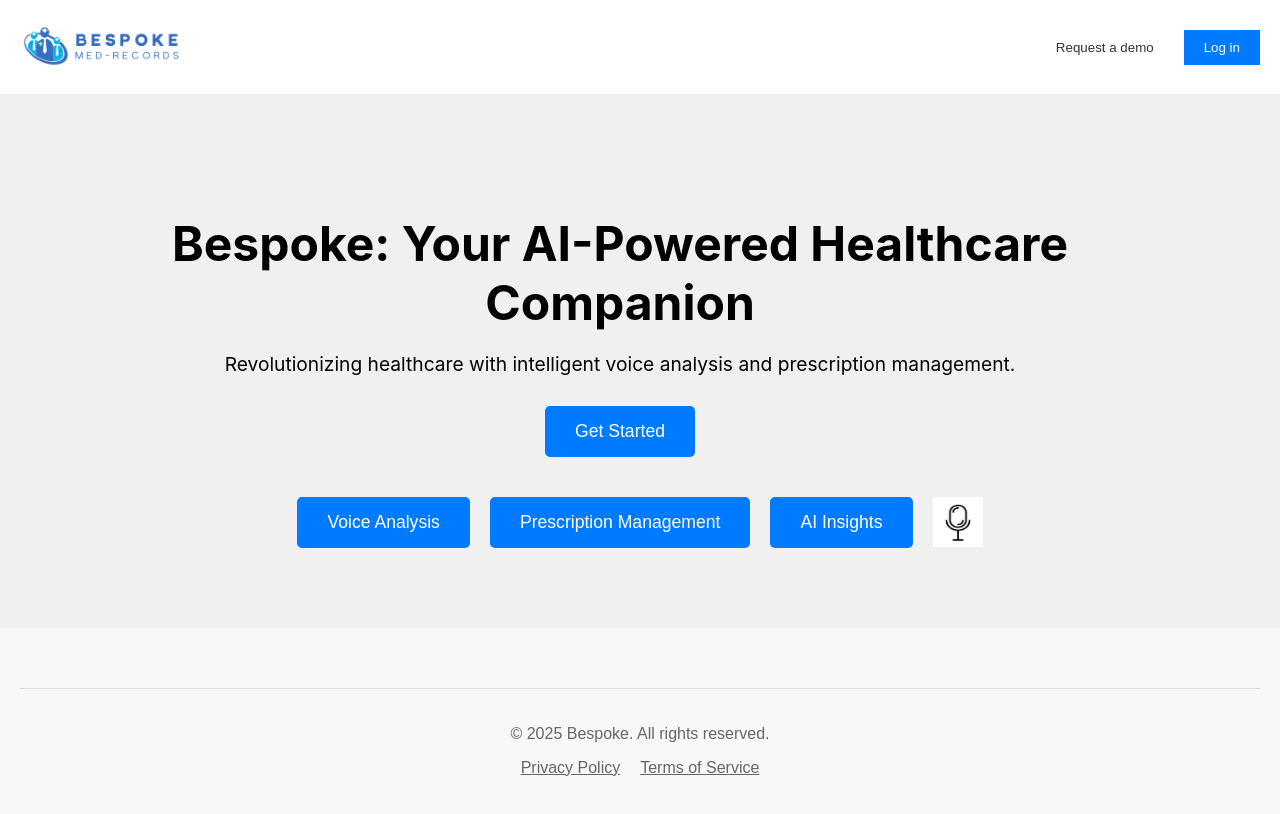
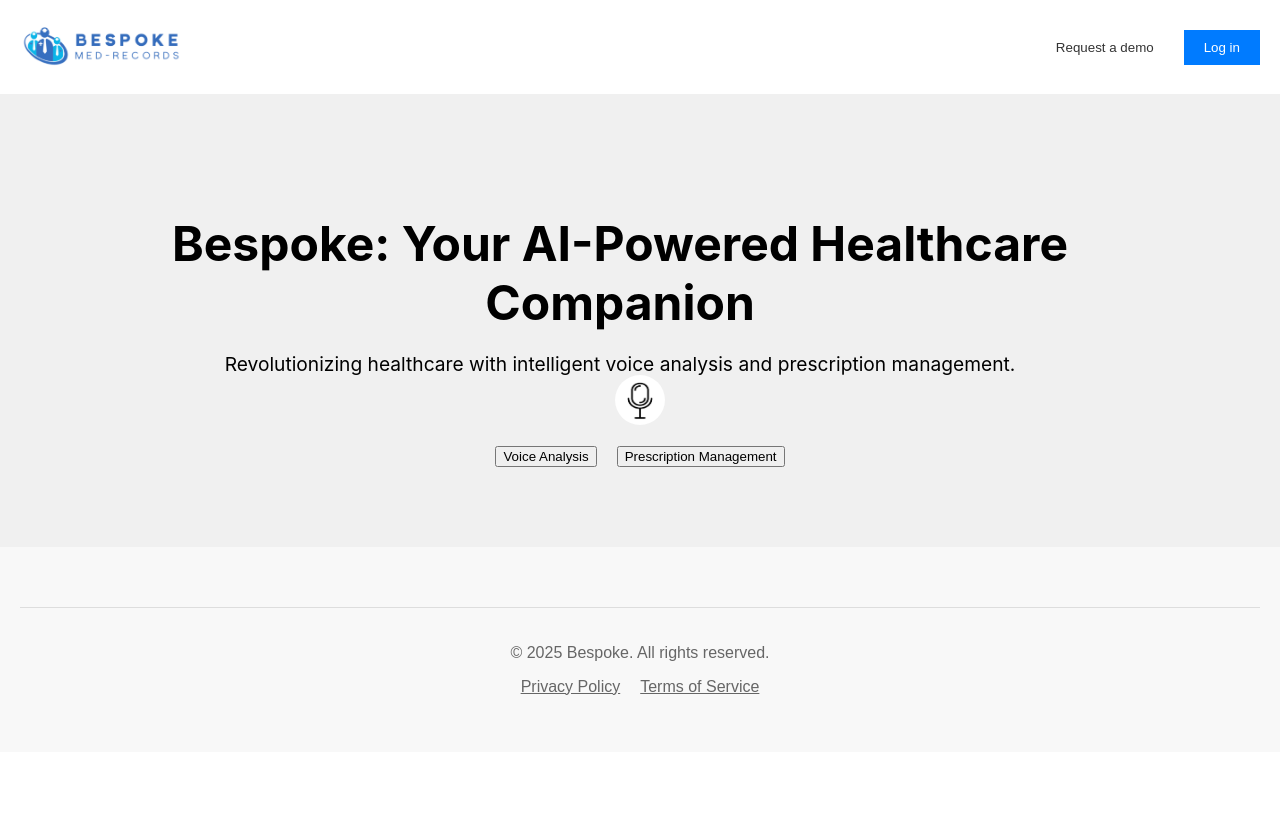
Before and after one commit to NCG77/bespoke, a React (Create React App) app: page / in a window 1280 px wide. Shown: the top 814 px of the page. Built offline with nearby package versions, Linux system fonts and the light colour scheme; the HTML template or start-up script is replaced by a standard one.

Commit message:
Updates the looks for the main page

```diff
--- a/public/index.html
+++ b/public/index.html
@@ -1,14 +1,12 @@
 <!DOCTYPE html>
 <html lang="en">
+
 <head>
   <meta charset="utf-8" />
   <link rel="icon" href="%PUBLIC_URL%/favicon.ico" />
   <meta name="viewport" content="width=device-width, initial-scale=1" />
   <meta name="theme-color" content="#000000" />
-    <meta
-      name="description"
-      content="Web site created using create-react-app"
-    />
+  <meta name="description" content="Web site created using create-react-app" />
   <link rel="apple-touch-icon" href="%PUBLIC_URL%/logo192.png" />
   <!--
       manifest.json provides metadata used when your web app is installed on a
@@ -24,8 +22,9 @@
       work correctly both with client-side routing and a non-root public URL.
       Learn how to configure a non-root public URL by running `npm run build`.
     -->
-    <title>React App</title>
+  <title>Bespoke</title>
 </head>
+
 <body>
   <noscript>You need to enable JavaScript to run this app.</noscript>
   <div id="root"></div>
@@ -40,4 +39,5 @@
       To create a production bundle, use `npm run build` or `yarn build`.
     -->
 </body>
+
 </html>
--- a/src/Components/Home_Page/HomePage.tsx
+++ b/src/Components/Home_Page/HomePage.tsx
@@ -5,21 +5,18 @@ import MicIcon from './../../Assets/Mic-Image.png';
 
 const Mainpage: React.FC = () => {
     const [activePage, setActivePage] = useState('home');
-    const [isRecording, setIsRecording] = useState(false); // State for recording status
+    const [isRecording, setIsRecording] = useState(false);
 
     const handleNavigation = (page: string) => {
         setActivePage(page);
     };
 
     const handleRecordClick = () => {
-        setIsRecording(!isRecording); // Toggle recording state
-        // Add your recording logic here (start/stop recording, etc.)
+        setIsRecording(!isRecording);
         if (isRecording) {
             console.log("Stopping recording...");
-            // Stop recording
         } else {
             console.log("Starting recording...");
-            // Start recording
         }
     };
 
@@ -39,17 +36,15 @@ const Mainpage: React.FC = () => {
                 <div className="hero-content">
                     <h1>Bespoke: Your AI-Powered Healthcare Companion</h1>
                     <p>Revolutionizing healthcare with intelligent voice analysis and prescription management.</p>
-                    <button className="cta-button">Get Started</button>
                 </div>
-                <div className="hero-buttons"> {/* Container for the hero buttons */}
-                    <button className="hero-action-button">Voice Analysis</button>
-                    <button className="hero-action-button">Prescription Management</button>
-                    <button className="hero-action-button">AI Insights</button>
+                <div className="hero-buttons">
+                    <button className="hero-action-button-left">Voice Analysis</button>
                     <button className="mic-button" onClick={handleRecordClick}>
                         <img src={MicIcon} alt="Microphone" className="mic-icon" />
                     </button>
+                    <button className="hero-action-button-right">Prescription Management</button>
                 </div>
-            </section>
+            </section >
 
             <footer className="footer">
                 <div className="footer-bottom">
@@ -60,7 +55,7 @@ const Mainpage: React.FC = () => {
                     </ul>
                 </div>
             </footer>
-        </div>
+        </div >
     );
 };
 
--- a/src/Components/Home_Page/Homepage.css
+++ b/src/Components/Home_Page/Homepage.css
@@ -89,7 +89,6 @@
 }
 
 .hero-content {
-    /*   */
     margin-right: 40px;
 }
 
@@ -320,39 +319,29 @@
     box-shadow: 0 2px 5px rgba(0, 0, 0, 0.2);
 }
 
-/* ... (Previous CSS styles) */
-
-/* Hero Section Styles */
 .hero {
     display: flex;
     flex-direction: column;
-    /* Stack content and buttons vertically */
     align-items: center;
-    /* Center horizontally */
     padding: 80px;
     background-color: #f0f0f0;
 }
 
 .hero-content {
     text-align: center;
-    /* Center the text within hero content */
     margin-bottom: 40px;
-    /* Space between content and buttons */
 }
 
 .hero-buttons {
     display: flex;
     gap: 20px;
-    /* Space between buttons */
     align-items: center;
-    /* Vertically center buttons */
 }
 
 .hero-action-button,
 .mic-button {
     padding: 15px 30px;
     background-color: #007bff;
-    /* Example color */
     color: #fff;
     border: none;
     border-radius: 5px;
@@ -363,22 +352,22 @@
 
 .mic-button {
     background-color: transparent;
-    /* Make mic button background transparent */
     border: none;
     padding: 0;
-    /* Remove default padding */
     width: 50px;
-    /* Set a specific width for the mic button */
     height: 50px;
-    /* Set a specific height for the mic button */
     border-radius: 50%;
-    /* Make the mic button circular */
     display: flex;
     align-items: center;
     justify-content: center;
+    position: absolute;
+    top: 50%;
+    left: 50%;
+    transform: translate(-50%, -50%);
 }
 
 .mic-icon {
     width: 100%;
     height: 100%;
+    border-radius: 100%;
 }
```
Lines whose indentation alone changed are shown as unchanged.
